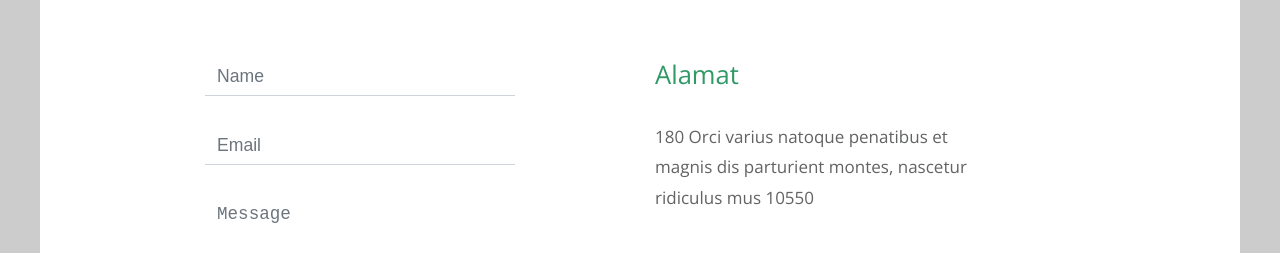
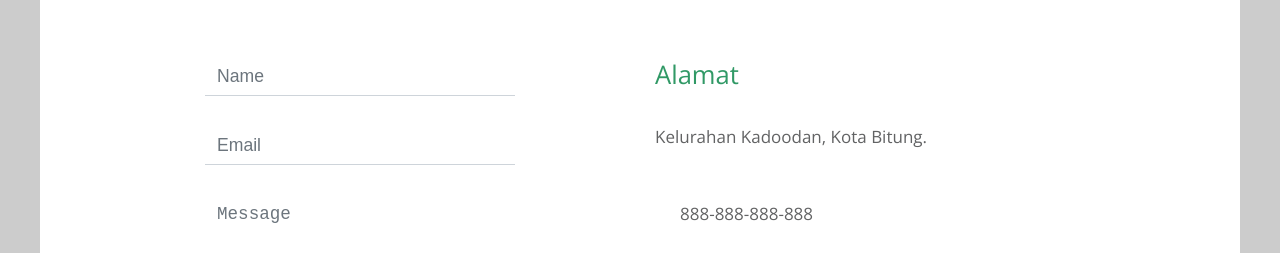
Before and after one commit to SherrenKalalo/GroupProject, a React (Create React App) app: page / in a window 1280 px wide. Shown: the part 4500-4753 px from the top of the page. Built offline with nearby package versions, Linux system fonts and the light colour scheme; data requests are answered from the project's data file.

Commit message:
edit contact page

```diff
--- a/src/components/Contact.js
+++ b/src/components/Contact.js
@@ -33,13 +33,13 @@
                 <div className="tm-address-box">
                     <h4 className="tm-info-title tm-text-success">Alamat</h4>
                     <address>
-                    180 Orci varius natoque penatibus et magnis dis parturient montes, nascetur ridiculus mus 10550
+                    Kelurahan Kadoodan, Kota Bitung.
                     </address>
                     <a href="tel:080-090-0110" className="tm-contact-link">
-                    <i className="fas fa-phone tm-contact-icon" />080-090-0110
+                    <i className="fas fa-phone tm-contact-icon" />888-888-888-888
                     </a>
                     <a href="mailto:info@company.co" className="tm-contact-link">
-                    <i className="fas fa-envelope tm-contact-icon" />info@company.co
+                    <i className="fas fa-envelope tm-contact-icon" />waroengkampoeng@gmail.com
                     </a>
                     <div className="tm-contact-social">
                     <a href="https://fb.com/templatemo" className="tm-social-link"><i className="fab fa-facebook tm-social-icon" /></a>
```
